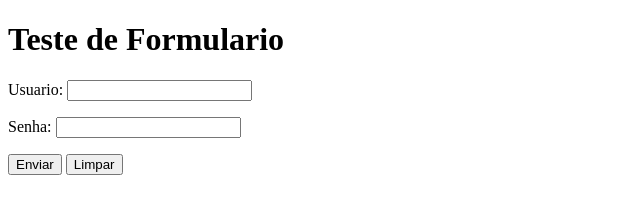
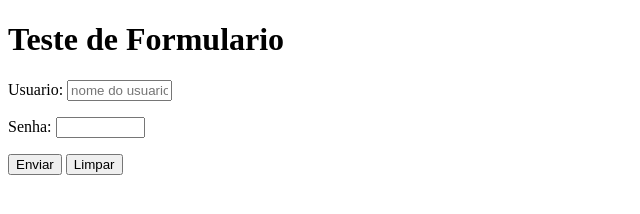
Before and after one commit to SamadhyManfro/HTML-CSS, a plain HTML site: page Exercicios/ex026 formularios/form002.html in a window 1280 px wide. Shown: the whole page, without its empty margins (0-640 px from the left). Drawn offline with Linux system fonts and the light colour scheme.

Commit message:
ex 002 formulario

```diff
--- a/Exercicios/ex026 formularios/form002.html
+++ b/Exercicios/ex026 formularios/form002.html
@@ -7,14 +7,14 @@
 </head>
 <body>
     <h1>Teste de Formulario</h1>
-    <form action="cadastro.php" method="post"></form>
+    <form action="cadastro.php" method="post" autocomplete="off"></form>
     <p>
         <label for="iusu">Usuario: </label>
-        <input type="text" name="usu" id="iusu" required>
+        <input type="text" name="usu" id="iusu" required minlength="5" maxlength="15" size="10" placeholder="nome do usuario" autocomplete="username">
     </p>
     <p>
         <label for="isen">Senha: </label>
-        <input type="password" name="sen" id="isen" required>
+        <input type="password" name="sen" id="isen" required minlength="8" maxlength="20" size="8" autocomplete="current-password">
     </p>
     <p>
         <input type="submit" value="Enviar">
```
